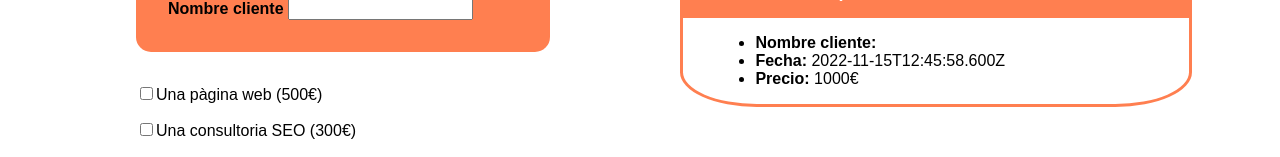
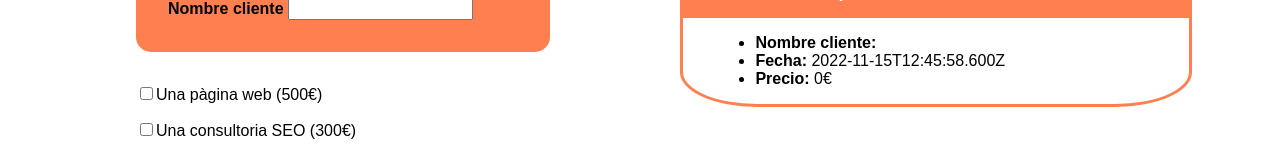
Before and after one commit to NoeliaAlGa/ReactOnlineItAcademySprint7, a React (Create React App) app: page /page2 in a window 1280 px wide. Both pictures are taken after a click on the button "Guardar". Shown: the part 260-417 px from the top of the page. Built offline with nearby package versions, Linux system fonts and the light colour scheme.

Commit message:
Corrección MostrarPresupuesto precio final

```diff
--- a/src/application/components/MostrarPresupuestos.jsx
+++ b/src/application/components/MostrarPresupuestos.jsx
@@ -9,10 +9,19 @@ const MostrarPresupuestos = () => {
     return (
         <div>
             {presupuestos.map(presupuesto => {
+                let presWeb = (presupuesto.web === "true") ? true : false;
                 let presupuestoWeb = (presupuesto.web === "true") ?<li><b>Web:</b></li> : "";
+
+                let presPaginas = Number(presupuesto.paginas);
                 let presupuestoPaginas = (presupuesto.paginas !== "0") ? <li><b>Páginas:</b> {presupuesto.paginas}</li> : "";
+
+                let presIdiomas = Number(presupuesto.idiomas);
                 let presupuestoIdiomas = (presupuesto.idiomas !== "0") ? <li><b>Idiomas:</b> {presupuesto.idiomas}</li> : "";
+
+                let presSEO = (presupuesto.SEO === "true") ? true : false;
                 let presupuestoSEO = (presupuesto.SEO === "true") ? <li><b>SEO</b></li> : "";
+
+                let presGoogleAds = (presupuesto.GoogleAds=== "true") ? true : false;
                 let presupuestoGoogleAds = (presupuesto.GoogleAds === "true") ? <li><b>Google Ads</b></li> : "";
 
                 return <div>
@@ -25,7 +34,7 @@ const MostrarPresupuestos = () => {
                         <>{presupuestoSEO}</>
                         <>{presupuestoGoogleAds}</>
                         <li><b>Fecha:</b> {presupuesto.fecha}</li>
-                        <li><b>Precio:</b> {sumaPrecios(presupuesto.web, presupuesto.paginas, presupuesto.idiomas,presupuesto.SEO, presupuesto.GoogleAds)}€</li>
+                        <li><b>Precio:</b> {sumaPrecios(presWeb, presPaginas, presIdiomas,presSEO, presGoogleAds)}€</li>
                     </StylePresupuesto>
                 </div>
             })}
```
